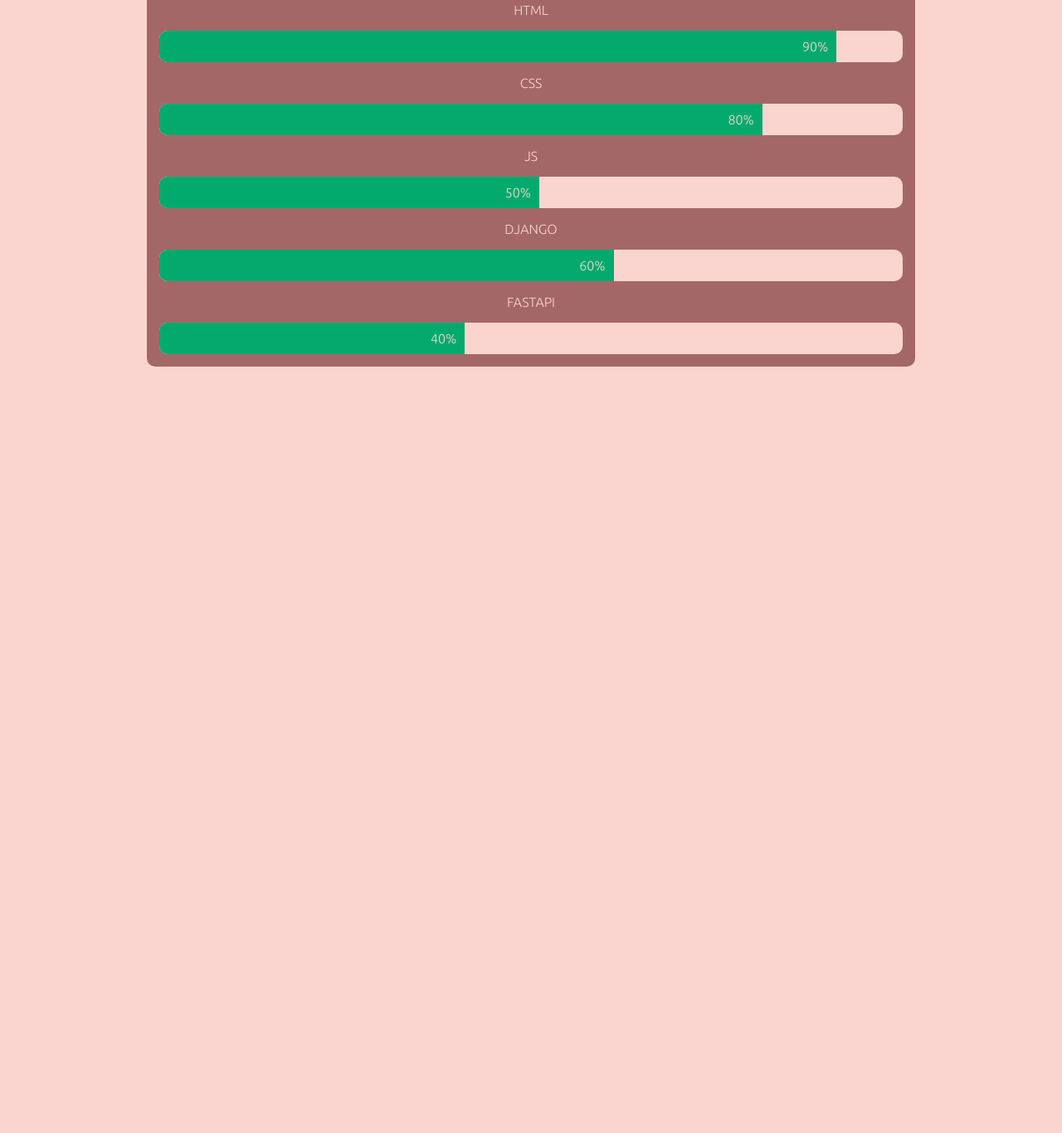
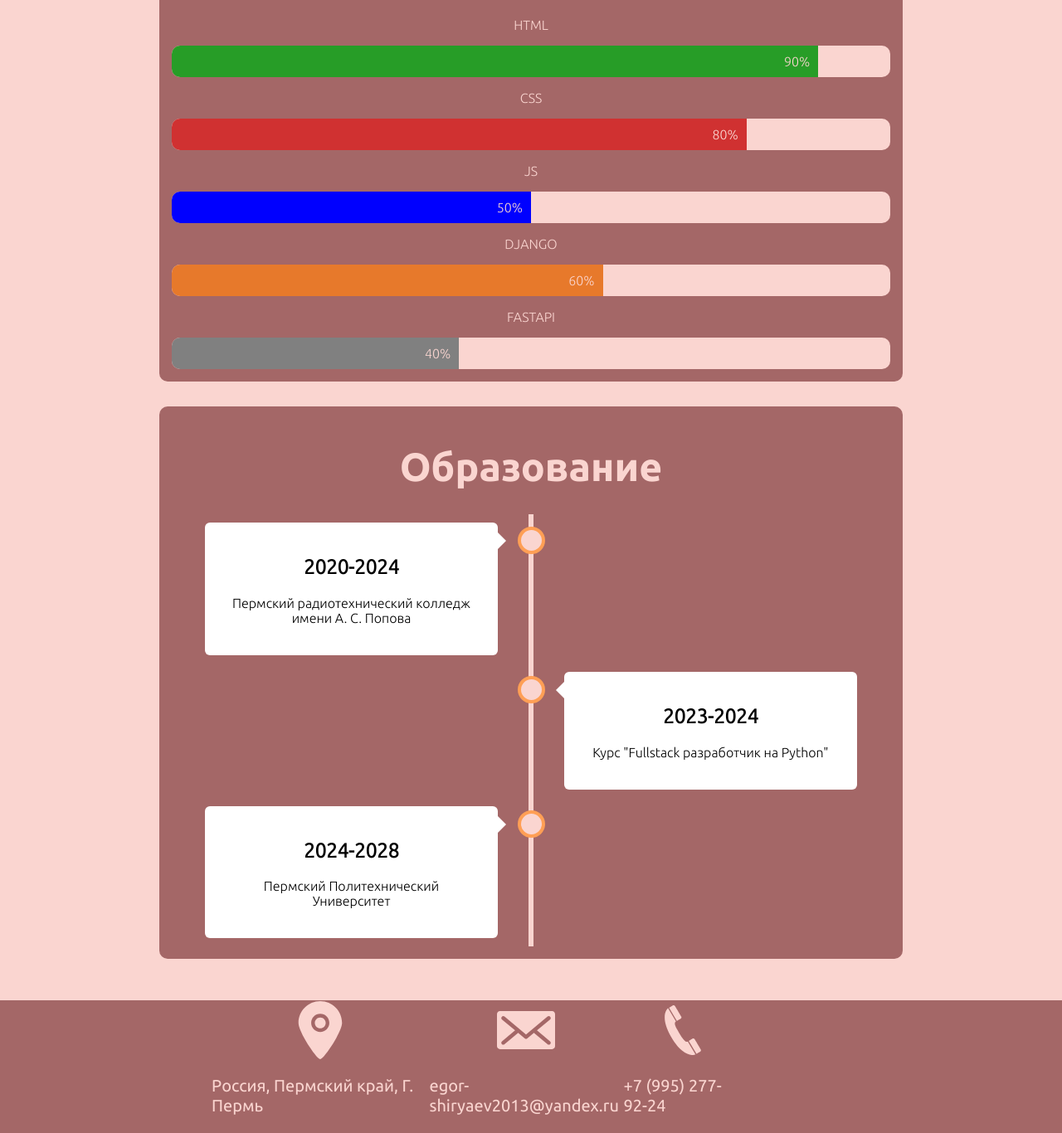
Before and after one commit to tveekiss/rezume, a plain HTML site: page index.html in a window 1280 px wide. Shown: the part 529-1895 px from the top of the page at 83% size. Before the commit the page ends 971 px from the top, so only its background shows below. Drawn offline with Linux system fonts and the light colour scheme.

Commit message:
finished

```diff
--- a/index.html
+++ b/index.html
@@ -2,7 +2,8 @@
 <html lang="ru">
 <head>
     <meta charset="UTF-8">
-    <title>Document</title>
+    <title>Резюме</title>
+    <meta name="viewport" content="width=device-width, initial-scale=1">
     <link rel="stylesheet" href="styles/styles.css">
     <link rel="stylesheet" href="styles/fonts.css">
 </head>
@@ -51,11 +52,54 @@
             <div class="container">
                 <div class="skills fastapi">40%</div>
             </div>
-
-
-
+        </div>
+        <div class="timeline-info">
+            <h1>Образование</h1>
+            <div class="timeline">
+                <div class="timeline-container left">
+                    <div class="content">
+                        <h2>2020-2024</h2>
+                        <p>Пермский радиотехнический колледж имени А. С. Попова</p>
+                    </div>
+                </div>
+                <div class="timeline-container right">
+                    <div class="content">
+                        <h2>2023-2024</h2>
+                        <p>Курс "Fullstack разработчик на Python"</p>
+                    </div>
+                </div>
+                <div class="timeline-container left">
+                    <div class="content">
+                        <h2>2024-2028</h2>
+                        <p>Пермский Политехнический Университет</p>
+                    </div>
+                </div>
+            </div>
         </div>
     </main>
 
+    <footer>
+        <div class="contacts">
+            <div class="contact-card">
+                <img src="img/location.svg" alt="">
+                <p>
+                    Россия, Пермский край, Г. Пермь
+                </p>
+            </div>
+            <div class="contact-card">
+                <img src="img/email.svg" alt="">
+                <p>
+                    egor-shiryaev2013@yandex.ru
+                </p>
+            </div>
+            <div class="contact-card">
+                <img src="img/phone.svg" alt="">
+                <p>
+                    +7 (995) 277-92-24
+                </p>
+            </div>
+        </div>
+    </footer>
+
 </body>
 </html>
--- a/styles/styles.css
+++ b/styles/styles.css
@@ -1,4 +1,9 @@
+* {
+    box-sizing: border-box;
+}
+
 body {
+    overflow-x: hidden;
     height: 100vh;
     width: 100vw;
     margin: 0;
@@ -75,7 +80,7 @@ main {
 
 .skills-info h1 {
     font-family: var(--bold-family);
-    font-size: 2em;
+    font-size: 3em;
     margin-top: 30px;
     margin-bottom: 30px;
 }
@@ -93,8 +98,230 @@ main {
 
 }
 
-.html {width: 90%; background-color: #04AA6D;}
-.css {width: 80%; background-color: #04AA6D;}
-.js {width: 50%; background-color: #04AA6D;}
-.django {width: 60%; background-color: #04AA6D;}
-.fastapi {width: 40%; background-color: #04AA6D;}
+.html {width: 90%; background-color: #279d27;}
+.css {width: 80%; background-color: #d03131;}
+.js {width: 50%; background-color: blue;}
+.django {width: 60%; background-color: #e7792b;}
+.fastapi {width: 40%; background-color: gray;}
+
+.timeline-info h1 {
+    font-family: var(--bold-family);
+    font-size: 3em;
+    color: #fad5d0;
+    margin-top: 30px;
+    margin-bottom: 30px;
+}
+
+.timeline-info {
+    background: #a46767;
+    width: 70%;
+    height: auto;
+    margin-top: 30px;
+    padding: 15px;
+    border-radius: 10px;
+    text-align: center;
+    font-family: var(--light-family);
+}
+
+/* The actual timeline (the vertical ruler) */
+.timeline {
+    position: relative;
+    max-width: 1200px;
+    margin: 0 auto;
+}
+
+/* The actual timeline (the vertical ruler) */
+.timeline::after {
+    content: '';
+    position: absolute;
+    width: 6px;
+    background-color: #fad5d0;
+    top: 0;
+    bottom: 0;
+    left: 50%;
+    margin-left: -3px;
+}
+
+/* Container around content */
+.timeline-container {
+    padding: 10px 40px;
+    position: relative;
+    background-color: inherit;
+    width: 50%;
+}
+
+/* The circles on the timeline */
+.timeline-container::after {
+    content: '';
+    position: absolute;
+    width: 25px;
+    height: 25px;
+    right: -17px;
+    background-color: #fad5d0;
+    border: 4px solid #FF9F55;
+    top: 15px;
+    border-radius: 50%;
+    z-index: 1;
+}
+
+/* Place the container to the left */
+.left {
+    left: 0;
+}
+
+/* Place the container to the right */
+.right {
+    left: 50%;
+}
+
+/* Add arrows to the left container (pointing right) */
+.left::before {
+    content: " ";
+    height: 0;
+    position: absolute;
+    top: 22px;
+    width: 0;
+    z-index: 1;
+    right: 30px;
+    border: medium solid white;
+    border-width: 10px 0 10px 10px;
+    border-color: transparent transparent transparent white;
+}
+
+/* Add arrows to the right container (pointing left) */
+.right::before {
+    content: " ";
+    height: 0;
+    position: absolute;
+    top: 22px;
+    width: 0;
+    z-index: 1;
+    left: 30px;
+    border: medium solid white;
+    border-width: 10px 10px 10px 0;
+    border-color: transparent white transparent transparent;
+}
+
+/* Fix the circle for containers on the right side */
+.right::after {
+    left: -16px;
+}
+
+/* The actual content */
+.content {
+    padding: 20px 30px;
+    background-color: white;
+    position: relative;
+    border-radius: 6px;
+}
+
+
+
+footer {
+    margin-top: 50px;
+    display: flex;
+    flex-direction: row;
+    justify-content: center;
+    align-items: center;
+    width: 100%;
+    height: 20%;
+    background: #a46767;
+}
+
+.contacts {
+    width: 50%;
+    display: flex;
+    flex-direction: row;
+    justify-content: space-between;
+    margin-right: 130px;
+}
+.contact-card img {
+    width: 70px;
+}
+
+.contact-card {
+    display: flex;
+    flex-direction: column;
+    align-items: center;
+}
+
+.contact-card p {
+    font-family: var(--regular-family);
+    color: #fad5d0;
+    font-size: 20px;
+}
+
+/* Media queries - Responsive timeline on screens less than 600px wide */
+@media screen and (max-width: 600px) {
+
+    header h1 {
+        font-size: 1.7em;
+    }
+
+    .about-info p {
+        font-size: 1em;
+    }
+
+
+    /* Place the timelime to the left */
+    .timeline::after {
+        left: 31px;
+    }
+
+    /* Full-width containers */
+    .timeline-container {
+        width: 100%;
+        padding-left: 70px;
+        padding-right: 25px;
+    }
+
+    /* Make sure that all arrows are pointing leftwards */
+    .timeline-container::before {
+        left: 60px;
+        border: medium solid white;
+        border-width: 10px 10px 10px 0;
+        border-color: transparent white transparent transparent;
+    }
+
+    /* Make sure all circles are at the same spot */
+    .left::after, .right::after {
+        left: 15px;
+    }
+
+    /* Make all right containers behave like the left ones */
+    .right {
+        left: 0;
+    }
+
+    .content {
+        font-size: 12px;
+    }
+
+    .timeline-info h1 {
+        font-size: 2em;
+    }
+
+    .contacts {
+        width: 100%;
+        margin-right: 0;
+    }
+
+    .contact-card {
+        width: 30%;
+        text-align: center;
+    }
+    .contact-card img {
+        width: 50px;
+    }
+    .contact-card p {
+        font-size: 10px;
+    }
+
+    .contact-card:first-child p {
+        width: 95%;
+    }
+
+    .contact-card:nth-child(2) {
+        width: 40%;
+    }
+}
```
Also changed, not shown: img/email.svg (added), img/location.svg (added), img/phone.svg (added).
